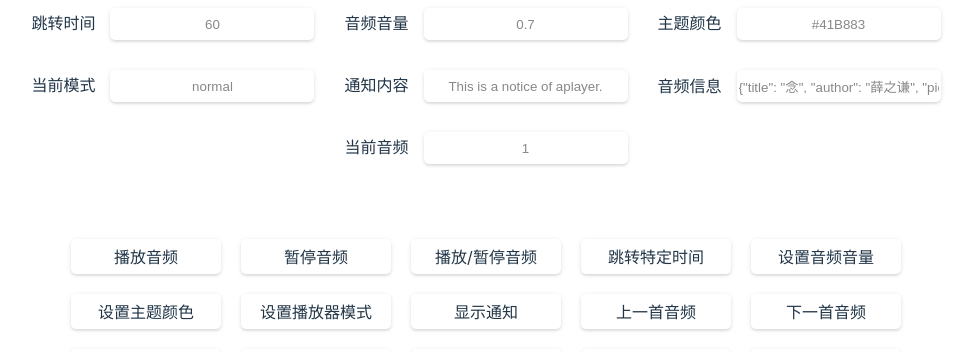
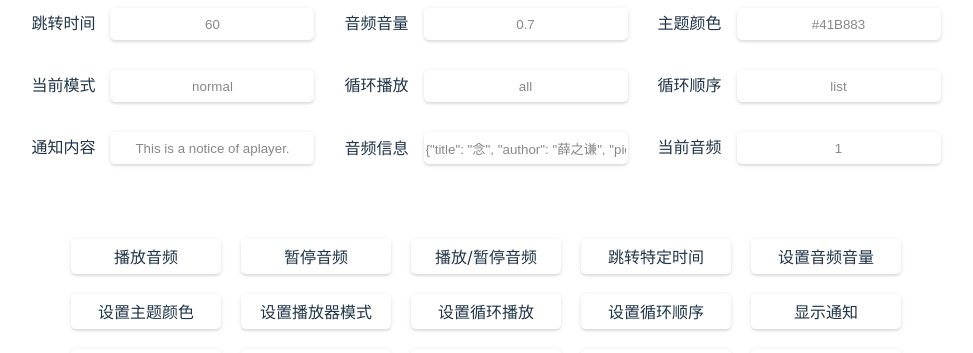
Before and after one commit to first19326/APlayer, a Vue app: page / in a window 1280 px wide. Shown: the part 433-786 px from the top of the page, without its empty margins (154-1127 px from the left). Built offline with nearby package versions, Linux system fonts and the light colour scheme; no server answers.

Commit message:
add some functions to the demo page

```diff
--- a/src/App.vue
+++ b/src/App.vue
@@ -23,6 +23,12 @@
             <span>当前模式</span><input type="text" v-model="mode" @focus="focus" @blur="blur" />
         </div>
         <div class="column">
+            <span>循环播放</span><input type="text" v-model="loop" @focus="focus" @blur="blur" />
+        </div>
+        <div class="column">
+            <span>循环顺序</span><input type="text" v-model="order" @focus="focus" @blur="blur" />
+        </div>
+        <div class="column">
             <span>通知内容</span><input type="text" v-model="notice" @focus="focus" @blur="blur" />
         </div>
         <div class="column">
@@ -40,6 +46,8 @@
         <div class="button" @click="setVolume"><span>设置音频音量</span></div>
         <div class="button" @click="setTheme"><span>设置主题颜色</span></div>
         <div class="button" @click="setMode"><span>设置播放器模式</span></div>
+        <div class="button" @click="setLoop"><span>设置循环播放</span></div>
+        <div class="button" @click="setOrder"><span>设置循环顺序</span></div>
         <div class="button" @click="setNotice"><span>显示通知</span></div>
         <div class="button" @click="aplayer.skipBack"><span>上一首音频</span></div>
         <div class="button" @click="aplayer.skipForward"><span>下一首音频</span></div>
@@ -71,6 +79,8 @@
     const volume = ref(0.7);
     const theme = ref('#41B883');
     const mode = ref('normal');
+    const loop = ref('all');
+    const order = ref('list');
     const notice = ref('This is a notice of aplayer.');
     // please use '"' for the standard JSON format
     const audios = ref('{"title": "念", "author": "薛之谦", "pic": "https://p1.music.126.net/QxtlFDWCaKICD00pGIlzNg==/109951168739117009.jpg", "url": "https://api-meting.imsyy.top/api?server=netease&type=url&id=2064033095", "lrc": "https://api-meting.imsyy.top/api?server=netease&type=lrc&id=2064033095"}');
@@ -116,6 +126,12 @@
     }
     const setMode = () => {
         aplayer.value.setMode(mode.value);
+    }
+    const setLoop = () => {
+        aplayer.value.setLoop(loop.value);
+    }
+    const setOrder = () => {
+        aplayer.value.setOrder(order.value);
     }
     const setNotice = () => {
         aplayer.value.setNotice(notice.value);
```
